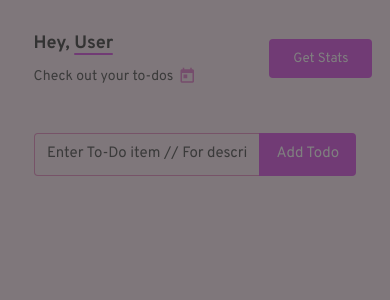
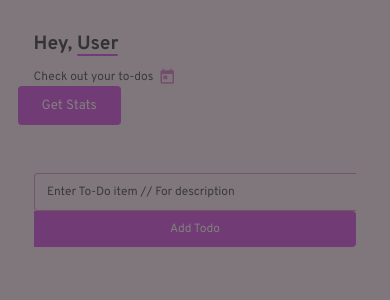
Before and after one commit to Dorineanyango/to-do-app, a plain HTML site: page index.html in a window 390 px wide. Shown: the top 300 px of the page. Drawn offline with Linux system fonts and the light colour scheme.

Commit message:
Updated media queries for improved responsiveness

```diff
--- a/style.css
+++ b/style.css
@@ -502,25 +502,64 @@ body .modalCont .modal form button {
   }
 }
 
+@media (max-width: 768px) {
+    body section nav {
+      flex-direction: column;
+      align-items: flex-start;
+      padding: 1rem 0.5rem;
+    }
+    body section nav .title .textarea h1 {
+      font-size: 1.5rem;
+    }
+    body section nav .title .textarea h1 span::after {
+      height: 2px;
+    }
+    body section nav .title .textarea p {
+      font-size: 0.875rem;
+    }
+    body section .formCont form {
+      grid-template-columns: 1fr;
+      width: 100%;
+    }
+    body section .formCont form input,
+    body section .formCont form button {
+      font-size: 0.875rem;
+      width: 100%;
+    }
+    body section .listsCont ul li {
+      padding: 0.5rem;
+    }
+    body .sideNavCont {
+      width: 250px; /* Adjust as needed */
+    }
+    body.sideActive .sideNavCont {
+      transform: translateX(0);
+    }
+    body .overlay,
+    body .modalOverlay {
+      width: 100vw;
+    }
+  }
+
   @media (max-width: 555px) {
     body section nav {
       padding: 1rem 0.1rem;
     }
     body section nav .title .textarea h1 {
-    font-size: 18px;
+      font-size: 1.2rem;
     }
     body section nav .title .textarea h1 span::after {
       height: 2px;
     }
     body section nav .title .textarea p {
-    font-size: 14px;
+      font-size: 0.75rem;
     }
     body section .formCont form {
-    grid-template-columns: auto 25%;
+      grid-template-columns: 1fr;
     }
     body section .formCont form input,
     body section .formCont form button {
-    font-size: 15px;
+      font-size: 0.75rem;
     }
     body section .listsCont .liRight .icons {
       display: flex;
@@ -529,7 +568,6 @@ body .modalCont .modal form button {
 
   @media (max-width: 430px) {
     body section .formCont form {
-    grid-template-columns: auto 30%;
+      grid-template-columns: 1fr;
     }
   }
-/*# sourceMappingURL=style.css.map */
```
Lines whose indentation alone changed are shown as unchanged.
